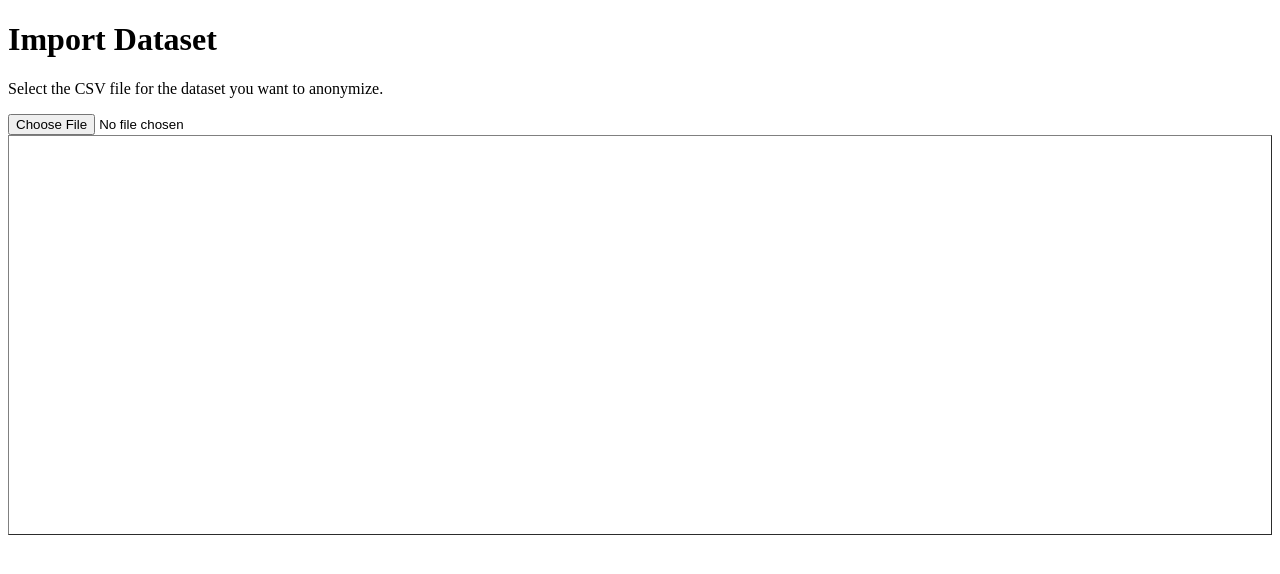
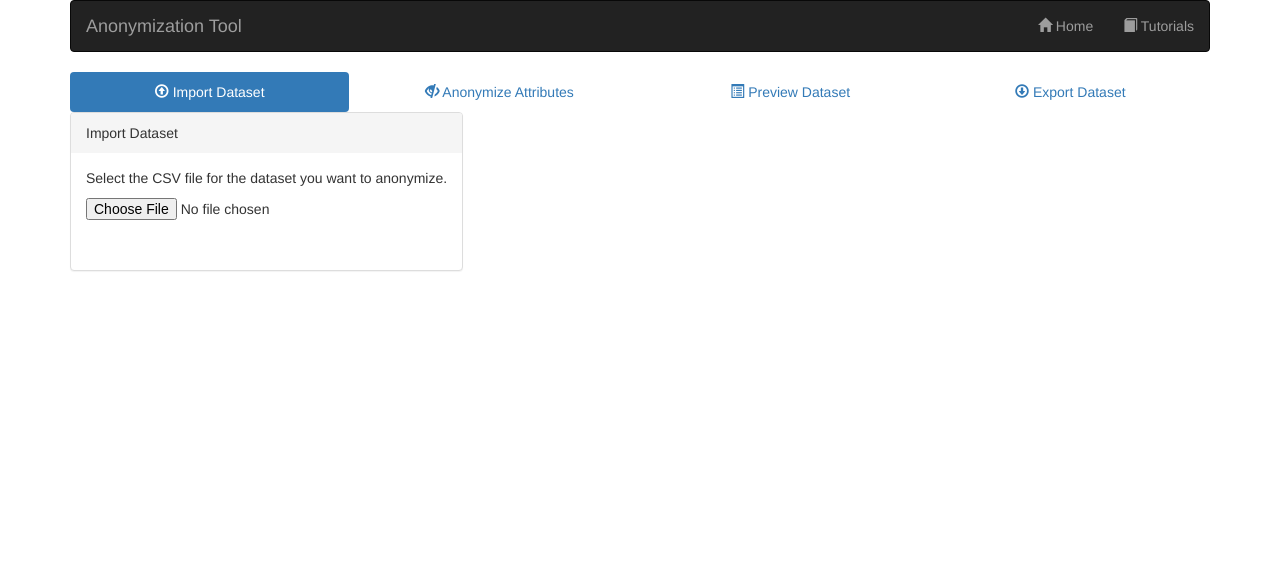
Before and after one commit to hhabib/anonymization-tool, a Flask app: page /import.html in a window 1280 px wide. Shown: the top 574 px of the page. Run offline with Flask 2, Linux system fonts and the light colour scheme; some libraries are stand-ins or nearby versions.

Commit message:
added styling

```diff
--- a/app/code/templates/import.html
+++ b/app/code/templates/import.html
@@ -1,34 +1,43 @@
 {% extends "layout.html" %}
-<!--     <head>
-        <meta charset="utf-8">
-        <meta http-equiv="x-ua-compatible" content="ie=edge">
-        <title>Import Data</title>
-        <meta name="description" content="">
-        <meta name="viewport" content="width=device-width, initial-scale=1">
 
-        <link rel="apple-touch-icon" href="apple-touch-icon.png">
+{% block body %}
+    <div class="container">
+        <nav class="navbar navbar-inverse">
+            <div class="container-fluid">
+                <div class="navbar-header">
+                  <a class="navbar-brand" href="./">Anonymization Tool</a>
+                </div>
+                <ul class="nav navbar-nav navbar-right">
+                  <li><a href="./"><span class="glyphicon glyphicon-home"></span> Home</a></li>
+                  <li><a href="#"><span class="glyphicon glyphicon-book"></span> Tutorials</a></li>
+                </ul>
+            </div>
+        </nav>
+        <ul class="nav nav-pills nav-justified">
+            <li class="active"><a href="./import.html"><span class="glyphicon glyphicon-upload"></span> Import Dataset</a></li>
+            <li><a href="./suppression.html"><span class="glyphicon glyphicon-eye-close"></span> Anonymize Attributes</a></li>
+            <li><a href="#"><span class="glyphicon glyphicon-list-alt"></span> Preview Dataset</a></li>
+            <li><a href="#"><span class="glyphicon glyphicon-download"></span> Export Dataset</a></li>
+        </ul>
 
-        <link rel="stylesheet" href="css/normalize.css">
-        <link rel="stylesheet" href="css/main.css">
-        <script src="js/vendor/modernizr-2.8.3.min.js"></script>
+        <div class="panel-group">
+            <div class="panel panel-default" style="display: inline-block;">
+                <div class="panel-heading">Import Dataset</div>
+                <div class="panel-body">
+                    <p> Select the CSV file for the dataset you want to anonymize. </p>
+                    <div class="form-group">
+                        <input type="file" name="Upload" id="csvFileUpload" accept=".csv" />
+                    </div>
+                    <table id="contents" class="table table-striped"></table>
+                    <div id="navigation"></div>
+                </div>
+            </div>
+        </div>
 
-    </head> -->
-{% block body %}
-    <h1> Import Dataset </h1>
-       <p> Select the CSV file for the dataset you want to anonymize. </p>
-    <!--    	<button class="file-upload">
-    		<input type="file" class="file-input">Choose File
-        <input type="file" class="file-input" name="Upload" id="csvFileUpload" accept=".csv" /> -->
-        <input type="file" name="Upload" id="csvFileUpload" accept=".csv" />
-        <output id = "list">
-        </output>
-        <table id="contents" style="width:100%; height:400px;" border>
-        </table>
-        <div id="next">
-        </div>
-        <!-- </button> -->
-        <script src="https://cdnjs.cloudflare.com/ajax/libs/jquery/3.0.0-alpha1/jquery.min.js"></script>
+        <link rel="stylesheet" href="https://maxcdn.bootstrapcdn.com/bootstrap/3.3.7/css/bootstrap.min.css">
+        <script src="https://ajax.googleapis.com/ajax/libs/jquery/3.2.0/jquery.min.js"></script>
         <script src="https://cdnjs.cloudflare.com/ajax/libs/jquery-csv/0.71/jquery.csv-0.71.min.js"></script>
+        <script src="https://maxcdn.bootstrapcdn.com/bootstrap/3.3.7/js/bootstrap.min.js"></script>
 
         <script type="text/javascript">
             $(document).ready(function() {
@@ -93,19 +102,27 @@
                             }
 
                             // Print Data
-                            var html = '';
+                            var html = '<thead>\r\n<tr>';
+                            for(var cell in data[0]) {
+                                html += '<th>' + data[0][cell] + '</th>\r\n'
+                            }
+                            html += '</tr>\r\n</thead>\r\n<tbody>'
+
                             for(var row in data) {
-                                html += '<tr>\r\n';
-                                for(var item in data[row]) {
-                                    html += '<td>' + data[row][item] + '</td>\r\n';
+                                if(row > 0 && row < 5) {
+                                    html += '<tr>\r\n';
+                                    for(var item in data[row]) {
+                                        html += '<td>' + data[row][item] + '</td>\r\n';
+                                    }
+                                    html += '</tr>\r\n' ;
                                 }
-                                html += '</tr>\r\n' ;
                             }
+                            html += '</tbody>'
                             console.log(html);
                             $('#contents').html(html);
 
-                            // Add next button
-                            $('#next').html('<button type=\"button\" onclick=\"window.location.href=\'./suppression.html\'\">Next</button>');
+                            // Add previous & next buttons
+                            $('#navigation').html('<ul class=\"pager\"><li class=\"previous\"><a href=\"./\">Back</a></li><li class=\"next\"><a href=\"./suppression.html\">Next</a></li></ul>');
                         };
                         reader.onerror = function() {
                             console.log('Unable to read ' + file.fileName);
@@ -116,4 +133,5 @@
            // $('#list').append(output);
         });
         </script>
+    </div>
 {% endblock %}
```
Also changed, not shown: app/code/templates/index.html (+12 -6 lines), app/code/templates/suppression.html (+37 -21 lines).
